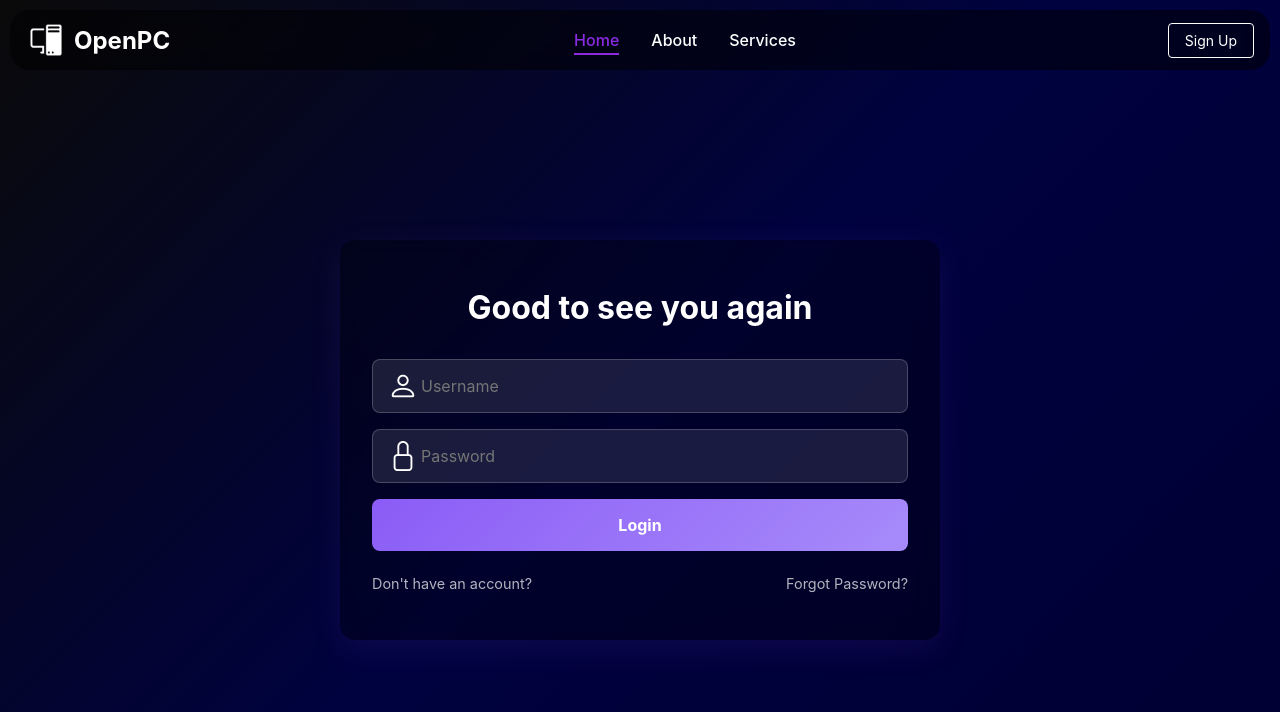
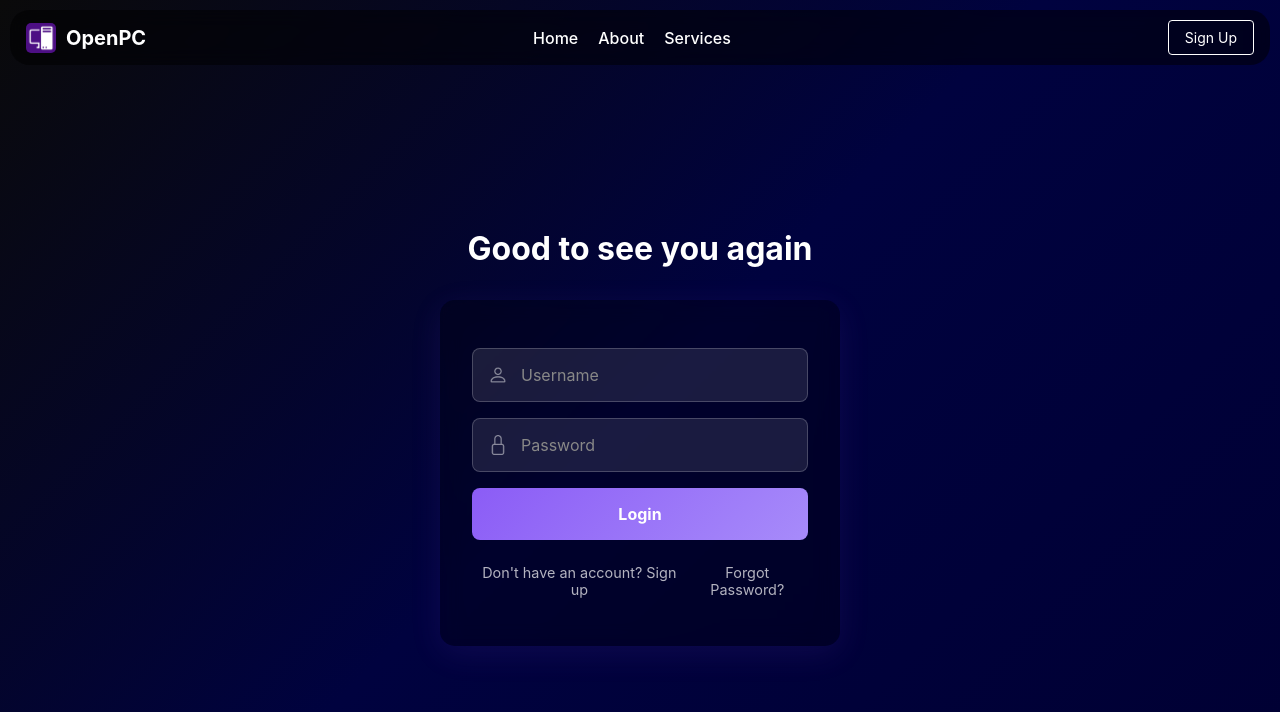
Before and after one commit to Savierash/Open-Pc, a React app in the folder frontend/: page /login in a window 1280 px wide. Shown: the top 712 px of the page. Built offline with nearby package versions, Linux system fonts and the light colour scheme; the HTML template or start-up script is replaced by a standard one.

Commit message:
updating signup

```diff
--- a/frontend/src/App.jsx
+++ b/frontend/src/App.jsx
@@ -28,6 +28,7 @@ function App() {
           <Route path="/services" element={<Services />} />
           <Route path="/faq" element={<FQs />} />
           <Route path="/login" element={<Login />} />
+          <Route path="/signup" element={<Signup />} />
         </Routes>
     </Router>
   );
--- a/frontend/src/components/Dashboard.jsx
+++ b/frontend/src/components/Dashboard.jsx
@@ -1,4 +1,6 @@
 import React, { useState, useEffect } from 'react';
+import '../styles/Dashboard.css';
+import ComputerLogo1 from '../assets/LOGO1.png';
 import ComputerLogo from '../assets/LOGO.png';
 import HouseLogo from '../assets/HouseFill.png';
 import GraphLogo from '../assets/GraphUp.png';
@@ -25,7 +27,7 @@ const Dashboard = () => {
       {/* Navigation Bar */}
       <nav className="navbar">
         <div className="logo">
-                   <img src={ComputerLogo} alt="PC LOGO" className="computer-logo" />
+                   <img src={ComputerLogo1} alt="PC LOGO" className="computer-logo" />
           <span>OpenPC</span>
         </div>
         <ul className="nav-menu">
--- a/frontend/src/components/FQs.jsx
+++ b/frontend/src/components/FQs.jsx
@@ -1,5 +1,6 @@
 import React, { useState, useEffect } from 'react';
-import ComputerLogo from '../assets/LOGO.png';
+import '../styles/FQs.css';
+import ComputerLogo1 from '../assets/LOGO1.png';
 
 const FQs = () => {
   const [activeLink, setActiveLink] = useState('/dashboard'); // Default to Dashboard as active
@@ -19,7 +20,7 @@ const FQs = () => {
       {/* Top Navigation Bar */}
       <header className="top-bar-fqs">
         <div className="logo">
-           <img src={ComputerLogo} alt="PC LOGO" className="computer-logo" />
+           <img src={ComputerLogo1} alt="PC LOGO" className="computer-logo" />
           <span className="logo-text">OpenPC</span>
         </div>
         <nav className="nav-links">
--- a/frontend/src/components/Homepage.jsx
+++ b/frontend/src/components/Homepage.jsx
@@ -1,7 +1,7 @@
 import React, { useState, useEffect } from 'react';
+import '../styles/Homepage.css';
+import ComputerLogo1 from '../assets/LOGO1.png';
 import ComputerLogo from '../assets/LOGO.png';
-import '../styles/Homepage.css';
-import BackgroundLogo from "../assets/BACKGROUND 2.png";
 
 const Homepage = () => {
   const [activeLink, setActiveLink] = useState('/dashboard'); // Default to Dashboard as active
@@ -21,7 +21,7 @@ const Homepage = () => {
       {/* Top Navigation Bar */}
       <header className="top-bar-homepage">
         <div className="logo">
-           <img src={ComputerLogo} alt="PC LOGO" className="computer-logo" />
+           <img src={ComputerLogo1} alt="PC LOGO" className="computer-logo" />
           <span className="logo-text">OpenPC</span>
         </div>
         <nav className="nav-links">
--- a/frontend/src/components/Services.jsx
+++ b/frontend/src/components/Services.jsx
@@ -1,5 +1,6 @@
 import React, { useState, useEffect } from 'react';
-import ComputerLogo from '../assets/LOGO.png';
+import '../styles/Services.css';
+import ComputerLogo1 from '../assets/LOGO1.png';
 
 const Services = () => {
   const [activeLink, setActiveLink] = useState('/dashboard'); // Default to Dashboard as active
@@ -19,7 +20,7 @@ const Services = () => {
       {/* Top Navigation Bar */}
       <header className="top-bar-services">
         <div className="logo">
-           <img src={ComputerLogo} alt="PC LOGO" className="computer-logo" />
+           <img src={ComputerLogo1} alt="PC LOGO" className="computer-logo" />
           <span className="logo-text">OpenPC</span>
         </div>
         <nav className="nav-links">
--- a/frontend/src/components/login.jsx
+++ b/frontend/src/components/login.jsx
@@ -1,15 +1,18 @@
 import React, { useState } from 'react';
-import ComputerLogo from '../assets/LOGO.png';
+import '../styles/Login.css';
+import ComputerLogo1 from '../assets/LOGO1.png';
 import LockLogo from '../assets/Lock.png';
 import PersonLogo from '../assets/Person.png';
 
 const Login = () => {
   const [username, setUsername] = useState('');
   const [password, setPassword] = useState('');
-  const [activeLink, setActiveLink] = useState('/');
+  const [activeLink, setActiveLink] = useState('/login'); // Updated initial state for login page
 
   const handleNavClick = (path) => {
     setActiveLink(path);
+    // Enable navigation for better UX
+    window.location.href = path;
   };
 
   const handleSubmit = (e) => {
@@ -18,12 +21,20 @@ const Login = () => {
     console.log('Login attempt:', { username, password });
   };
 
+  const handleSignupClick = () => {
+    window.location.href = '/signup';
+  };
+
+  const handleForgotPasswordClick = () => {
+    window.location.href = '/forgot-password'; // Assuming a forgot password route
+  };
+
   return (
     <div className="login">
       {/* Navigation Bar */}
       <nav className="navbar">
         <div className="logo">
-          <img src={ComputerLogo} alt="PC LOGO" className="logo-image" />
+          <img src={ComputerLogo1} alt="PC LOGO" className="logo-image" />
           <span>OpenPC</span>
         </div>
         <ul className="nav-menu">
@@ -65,48 +76,48 @@ const Login = () => {
           </li>
         </ul>
         <div className="nav-actions">
-          <button className="btn-signup" onClick={() => window.location.href = '/signup'}>Sign Up</button>
+          <button className="btn-signup" onClick={handleSignupClick}>Sign Up</button>
         </div>
       </nav>
 
       {/* Login Form */}
       <main className="main">
+        <h1 className="welcome-title">Good to see you again</h1>
         <div className="login-container">
-          <h1 className="welcome-title">
-            Good to see you again
-          </h1>
           <form onSubmit={handleSubmit} className="login-form">
             <div className="input-wrapper">
               <input
                 type="text"
+                id="username"
                 placeholder="Username"
                 value={username}
                 onChange={(e) => setUsername(e.target.value)}
                 className="input"
                 required
               />
-              <img src={PersonLogo} alt="User" className="input-icon" />
+              <img src={PersonLogo} alt="User icon" className="input-icon" />
             </div>
             <div className="input-wrapper">
               <input
                 type="password"
+                id="password"
                 placeholder="Password"
                 value={password}
                 onChange={(e) => setPassword(e.target.value)}
                 className="input"
                 required
               />
-              <img src={LockLogo} alt="Lock" className="input-icon" />
+              <img src={LockLogo} alt="Lock icon" className="input-icon" />
             </div>
             <button type="submit" className="login-btn">
               Login
             </button>
           </form>
           <div className="links-container">
-            <a href="#" className="link">
-              Don't have an account?
+            <a href="#" className="link" onClick={(e) => { e.preventDefault(); handleSignupClick(); }}>
+              Don't have an account? Sign up
             </a>
-            <a href="#" className="link">
+            <a href="#" className="link" onClick={(e) => { e.preventDefault(); handleForgotPasswordClick(); }}>
               Forgot Password?
             </a>
           </div>
--- a/frontend/src/components/signup.jsx
+++ b/frontend/src/components/signup.jsx
@@ -1,25 +1,141 @@
-import React from "react";
-import BackgroundLogo from "../assets/BACKGROUND 1.png";
+import React, { useState } from 'react';
+import '../styles/Signup.css';
+import ComputerLogo1 from '../assets/LOGO1.png';
 
 const Signup = () => {
+  const [email, setEmail] = useState('eg.username23@gmail.com');
+  const [username, setUsername] = useState('eg.username23');
+  const [password, setPassword] = useState('eg.lovewedding123');
+  const [confirmPassword, setConfirmPassword] = useState('eg.lovewedding123');
+  const [activeLink, setActiveLink] = useState('/signup'); // Fix 1
+
+  const handleSubmit = (e) => {
+    e.preventDefault();
+    // Add validation here, e.g., if (password !== confirmPassword) return;
+    console.log('Signup submitted:', { email, username, password, confirmPassword });
+  };
+
+  const handleNavClick = (path) => { // Fix 2
+    setActiveLink(path);
+    // Optional: window.location.href = path; // For navigation
+  };
+
   return (
-    <div className="signup" style={{ backgroundImage: `url(${BackgroundLogo})` }}>
-      <h2>Sign Up</h2>
-      <form>
-        <div>
-          <label htmlFor="username">Username</label>
-          <input type="text" id="username" name="username" required />
+    <div className="signup">
+      {/* Navigation Bar */}
+      <nav className="navbar">
+        <div className="logo">
+          <img src={ComputerLogo1} alt="PC LOGO" className="logo-image" />
+          <span>OpenPC</span>
         </div>
-        <div>
-          <label htmlFor="email">Email</label>
-          <input type="email" id="email" name="email" required />
+        <ul className="nav-menu">
+          <li>
+            <a
+              href="/"
+              className={activeLink === '/' ? 'active' : ''}
+              onClick={(e) => {
+                e.preventDefault();
+                handleNavClick('/');
+              }}
+            >
+              Home
+            </a>
+          </li>
+          <li>
+            <a
+              href="/about"
+              className={activeLink === '/about' ? 'active' : ''}
+              onClick={(e) => {
+                e.preventDefault();
+                handleNavClick('/about');
+              }}
+            >
+              About
+            </a>
+          </li>
+          <li>
+            <a
+              href="/services"
+              className={activeLink === '/services' ? 'active' : ''}
+              onClick={(e) => {
+                e.preventDefault();
+                handleNavClick('/services');
+              }}
+            >
+              Services
+            </a>
+          </li>
+        </ul>
+        <div className="nav-actions">
+          <button className="btn-signup" onClick={() => window.location.href = '/login'}>
+            Login {/* Fix 3 */}
+          </button>
         </div>
-        <div>
-          <label htmlFor="password">Password</label>
-          <input type="password" id="password" name="password" required />
-        </div>
-        <button type="submit">Create Account</button>
-      </form>
+      </nav>
+
+      {/* Main Content */}
+      <div className="main-container">
+        <h1 className="title">Get started with your account</h1>
+
+        <form onSubmit={handleSubmit} className="signup-form">
+          {/* Email Field */}
+          <div className="form-group">
+            <label className="form-label">Email</label>
+            <input
+              type="email"
+              id="email" // Accessibility improvement
+              value={email}
+              onChange={(e) => setEmail(e.target.value)}
+              className="form-input"
+              placeholder="eg.username23@gmail.com"
+            />
+          </div>
+
+          {/* Username Field */}
+          <div className="form-group">
+            <label className="form-label">Username</label>
+            <input
+              type="text"
+              id="username"
+              value={username}
+              onChange={(e) => setUsername(e.target.value)}
+              className="form-input"
+              placeholder="eg.username23"
+            />
+          </div>
+
+          {/* Password Field */}
+          <div className="form-group">
+            <label className="form-label">Password</label>
+            <input
+              type="password"
+              id="password"
+              value={password}
+              onChange={(e) => setPassword(e.target.value)}
+              className="form-input"
+              placeholder="eg.lovewedding123"
+            />
+          </div>
+
+          {/* Confirm Password Field */}
+          <div className="form-group">
+            <label className="form-label">Confirm Password</label>
+            <input
+              type="password"
+              id="confirm-password"
+              value={confirmPassword}
+              onChange={(e) => setConfirmPassword(e.target.value)}
+              className="form-input"
+              placeholder="eg.lovewedding123"
+            />
+          </div>
+
+          {/* Signup Button */}
+          <button type="submit" className="signup-btn">
+            Signup
+          </button>
+        </form>
+      </div>
     </div>
   );
 };
--- a/frontend/src/styles/Login.css
+++ b/frontend/src/styles/Login.css
@@ -1,4 +1,4 @@
-/* LoginPage.css */
+/* Login.css */
 .login {
   display: flex;
   flex-direction: column;
@@ -7,7 +7,7 @@
   color: white;
 }
 
-.nav {
+.navbar {
   display: flex;
   justify-content: space-between;
   align-items: center;
@@ -20,6 +20,8 @@
   z-index: 10;
   border-radius: 20px;
   margin: 10px;
+  width: calc(100% - 20px);
+  box-sizing: border-box;
 }
 
 .logo {
@@ -28,16 +30,12 @@
   color: #fff;
   font-size: 1.5rem;
   font-weight: bold;
+  gap: 0.5rem;
 }
 
 .logo-image {
   height: 40px;
   width: 40px;
-  margin-right: 0.5rem;
-}
-
-.logo-icon {
-  margin-right: 0.5rem;
 }
 
 .nav-menu {
@@ -45,10 +43,12 @@
   list-style: none;
   margin: 0;
   padding: 0;
+  gap: 2rem;
+  align-items: center;
 }
 
 .nav-menu li {
-  margin-left: 2rem;
+  margin: 0;
 }
 
 .nav-menu a {
@@ -74,7 +74,12 @@
   background: #8a2be2;
 }
 
-.signup-btn {
+.nav-actions {
+  display: flex;
+  align-items: center;
+}
+
+.btn-signup {
   padding: 8px 16px;
   border: 1px solid white;
   border-radius: 4px;
@@ -85,16 +90,24 @@
   color: white;
 }
 
-.signup-btn:hover {
+.btn-signup:hover {
   background-color: rgba(255, 255, 255, 0.1);
 }
 
 .main {
   flex: 1;
   display: flex;
+  flex-direction: column;
   justify-content: center;
   align-items: center;
   padding: 2rem;
+}
+
+.welcome-title {
+  font-size: 2rem;
+  margin-bottom: 2rem;
+  color: white;
+  text-align: center;
 }
 
 .login-container {
@@ -103,15 +116,9 @@
   padding: 3rem 2rem;
   border-radius: 15px;
   width: 100%;
-  max-width: 600px;
+  max-width: 400px;
   text-align: center;
   box-shadow: 0 8px 32px rgba(139, 92, 246, 0.1);
-}
-
-.welcome-title {
-  font-size: 2rem;
-  margin-bottom: 2rem;
-  color: white;
 }
 
 .login-form {
@@ -132,6 +139,7 @@
   border-radius: 8px;
   color: white;
   font-size: 1rem;
+  box-sizing: border-box;
 }
 
 .input:focus {
@@ -139,12 +147,18 @@
   border-color: #8b5cf6;
 }
 
+.input::placeholder {
+  color: #888;
+}
+
 .input-icon {
   position: absolute;
   left: 1rem;
   top: 50%;
   transform: translateY(-50%);
-  color: rgba(255, 255, 255, 0.5);
+  width: 20px;
+  height: 20px;
+  opacity: 0.5;
 }
 
 .login-btn {
@@ -174,6 +188,7 @@
 .link {
   color: rgba(255, 255, 255, 0.7);
   text-decoration: none;
+  cursor: pointer;
 }
 
 .link:hover {
--- a/frontend/src/styles/Signup.css
+++ b/frontend/src/styles/Signup.css
@@ -0,0 +1,152 @@
+/* Signup.css */
+.signup {
+  background: linear-gradient(135deg, #0a0a0a 0%, #702801 50%, #2a1400 100%);
+  display: flex;
+  flex-direction: column;
+  min-height: 100vh;
+  color: white;
+}
+
+.navbar {
+  display: flex;
+  justify-content: space-between;
+  align-items: center;
+  padding: 10px 1rem;
+  background: rgba(0, 0, 0, 0.5);
+  -webkit-backdrop-filter: blur(10px);
+  backdrop-filter: blur(10px);
+  position: sticky;
+  top: 0;
+  z-index: 10;
+  border-radius: 20px;
+  margin: 10px;
+  width: calc(100% - 20px);
+  box-sizing: border-box;
+}
+
+.logo {
+  display: flex;
+  align-items: center;
+  gap: 10px;
+}
+
+.logo-image {
+  width: 30px;
+  height: 30px;
+  border-radius: 5px;
+}
+
+.logo span {
+  font-size: 20px;
+  font-weight: bold;
+}
+
+.nav-menu {
+  display: flex;
+  list-style: none;
+  margin: 0;
+  padding: 0;
+  gap: 20px;
+  align-items: center;
+  margin-right: 50px;
+}
+
+.nav-menu a {
+  color: #fff;
+  text-decoration: none;
+  cursor: pointer;
+}
+
+.nav-menu .active {
+  color: #8B5CF6;
+  font-weight: bold;
+}
+
+.nav-actions {
+  display: flex;
+  align-items: center;
+}
+
+.btn-signup {
+  background-color: transparent;
+  border: 1px solid #fff;
+  color: #fff;
+  padding: 8px 16px;
+  border-radius: 4px;
+  cursor: pointer;
+  font-size: 14px;
+}
+
+.main-container {
+  flex: 1;
+  display: flex;
+  flex-direction: column;
+  justify-content: center;
+  align-items: center;
+  padding: 2rem;
+}
+
+.title {
+  font-size: 2rem;
+  margin-bottom: 2rem;
+  color: white;
+  text-align: center;
+}
+
+.signup-form {
+  background: rgba(0, 0, 0, 0.3);
+  backdrop-filter: blur(10px);
+  padding: 2rem 2rem;
+  border-radius: 15px;
+  width: 100%;
+  max-width: 400px;
+  text-align: center;
+  box-shadow: 0 8px 32px rgba(139, 92, 246, 0.1);
+}
+
+.form-group {
+  margin-bottom: 20px;
+}
+
+.form-group:last-of-type {
+  margin-bottom: 30px;
+}
+
+.form-label {
+  display: block;
+  margin-bottom: 5px;
+  color: #fff;
+  text-align: left;
+}
+
+.form-input {
+  width: 100%;
+  padding: 12px;
+  border: 1px solid #333;
+  border-radius: 8px;
+  background-color: #000;
+  color: #fff;
+  font-size: 14px;
+  box-sizing: border-box;
+}
+
+.form-input::placeholder {
+  color: #888;
+}
+
+.signup-btn {
+  width: 100%;
+  padding: 12px;
+  background-color: #8B5CF6;
+  color: #fff;
+  border: none;
+  border-radius: 4px;
+  font-size: 16px;
+  font-weight: bold;
+  cursor: pointer;
+  transition: background-color 0.3s ease;
+}
+
+.signup-btn:hover {
+  background-color: #7C3AED;
+}
```
Also changed, not shown: frontend/src/assets/LOGO1.png (added).
